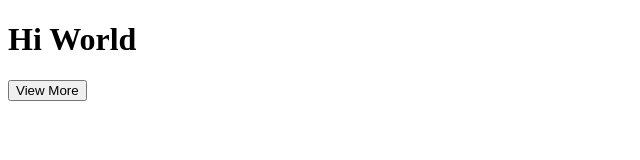
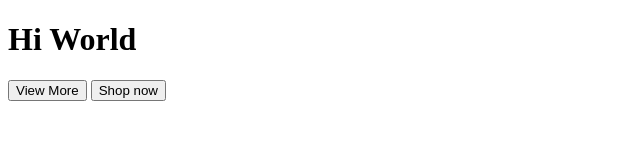
Before and after one commit to magantidaivaprasanna1999-spec/prasanna, a plain HTML site: page index.html in a window 1280 px wide. Shown: the whole page, without its empty margins (0-640 px from the left). Drawn offline with Linux system fonts and the light colour scheme.

Commit message:
Update index.html

```diff
--- a/index.html
+++ b/index.html
@@ -6,5 +6,6 @@
 <body>
     <h1>Hi World</h1>
     <button> View More</button>
+  <button>Shop now</button>
 </body>
 </html>
```
